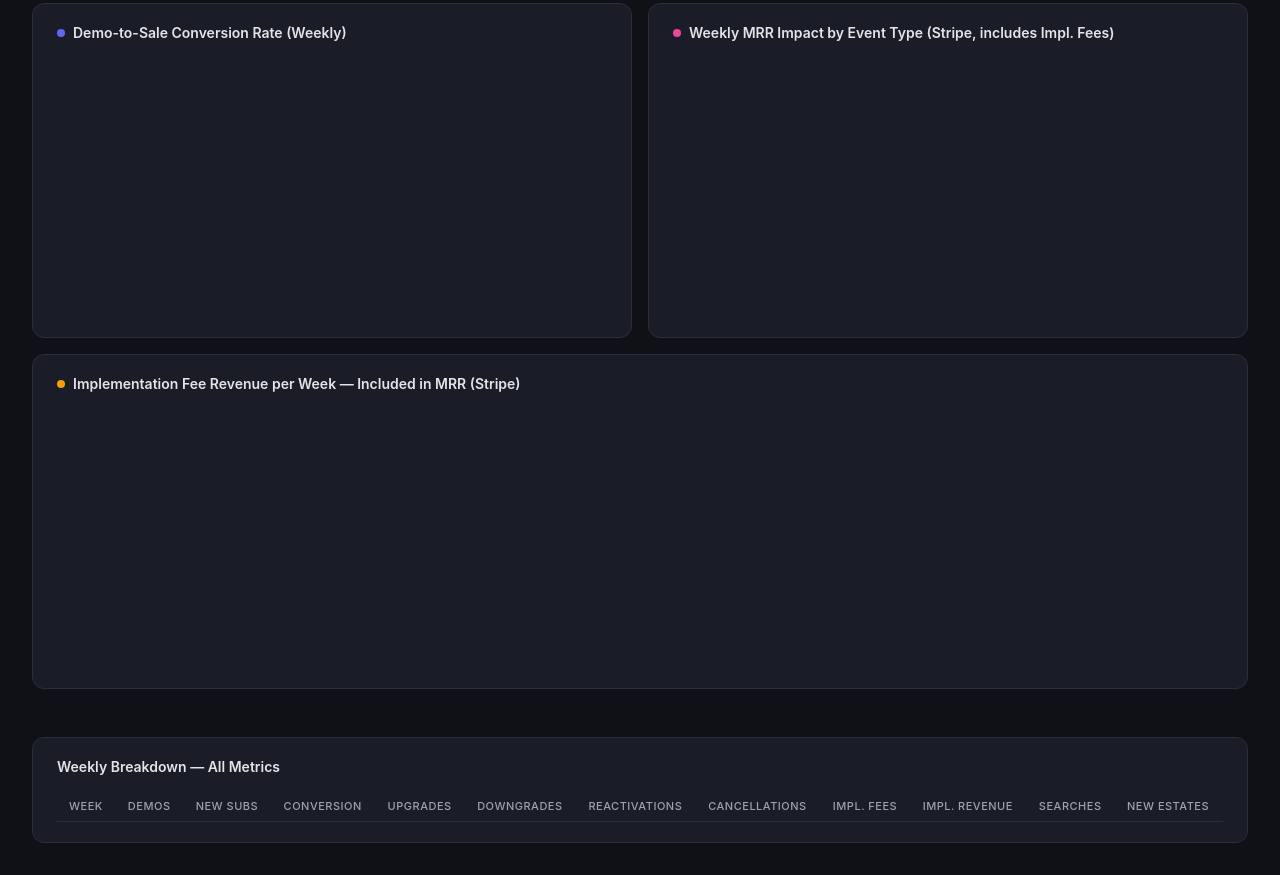
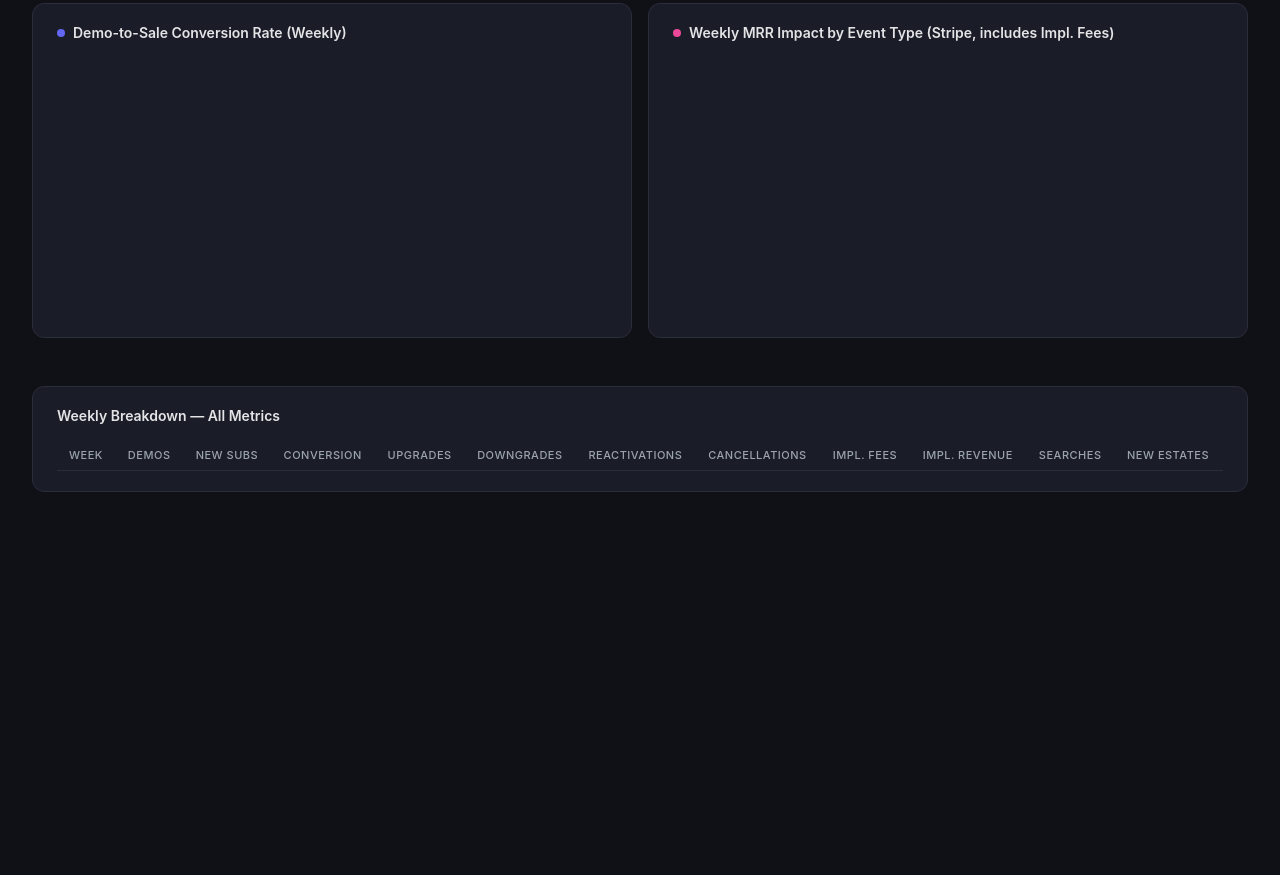
Before and after one commit to tara-ctrl/2026-kpi-dashboard, a website: page public/index.html in a window 1280 px wide. Shown: the part 1035-1910 px from the top of the page. After the commit the page ends 1559 px from the top, so only its background shows below. Drawn offline with nearby package versions, Linux system fonts and the light colour scheme; no server answers.

Commit message:
Update index.html

```diff
--- a/public/index.html
+++ b/public/index.html
@@ -126,12 +126,6 @@
     <div class="chart-card">
       <div class="chart-title"><span class="dot" style="background:var(--pink)"></span> Weekly MRR Impact by Event Type (Stripe, includes Impl. Fees)</div>
       <div class="chart-container"><canvas id="chartPlanBreakdown"></canvas></div>
-    </div>
-  </div>
-  <div class="chart-row">
-    <div class="chart-card full">
-      <div class="chart-title"><span class="dot" style="background:var(--amber)"></span> Implementation Fee Revenue per Week — Included in MRR (Stripe)</div>
-      <div class="chart-container"><canvas id="chartImplFee"></canvas></div>
     </div>
   </div>
 </div>
@@ -418,36 +412,7 @@ async function loadDashboard() {
       }
     });
 
-    new Chart(document.getElementById("chartImplFee"), {
-      type: "bar",
-      data: {
-        labels: weekLabels,
-        datasets: [
-          {
-            label: "Impl. Fee Revenue ($)", data: implFeeRevenue,
-            backgroundColor: implFeeRevenue.map(function(v, i) { return i === lastIdx ? "#f59e0b" : "#f59e0b88"; }),
-            borderRadius: 4, barPercentage: 0.5, yAxisID: "y"
-          },
-          {
-            label: "# of Fees Collected", data: implFeeCount,
-            type: "line", borderColor: "#6366f1", backgroundColor: "#6366f122",
-            tension: 0.3, pointRadius: 4, pointBackgroundColor: "#6366f1", fill: false, yAxisID: "y1"
-          }
-        ]
-      },
-      options: {
-        responsive: true, maintainAspectRatio: false,
-        plugins: {
-          legend: { position: "top", labels: { boxWidth: 10, padding: 12 } },
-          tooltip: { callbacks: { label: function(ctx) { return ctx.dataset.label.includes("$") ? "$" + ctx.parsed.y.toLocaleString() : ctx.parsed.y + " fees"; } } }
-        },
-        scales: {
-          x: { grid: gridOpts },
-          y: { type: "linear", position: "left", beginAtZero: true, grid: gridOpts, ticks: { callback: function(v) { return "$" + (v/1000).toFixed(1) + "k"; } }, title: { display: true, text: "Revenue ($)", color: "#f59e0b" } },
-          y1: { type: "linear", position: "right", beginAtZero: true, grid: { drawOnChartArea: false }, title: { display: true, text: "Count", color: "#6366f1" } }
-        }
-      }
-    });
+    // Implementation Fee chart removed
 
     // ============================================================
     // WEEKLY TABLE
```
